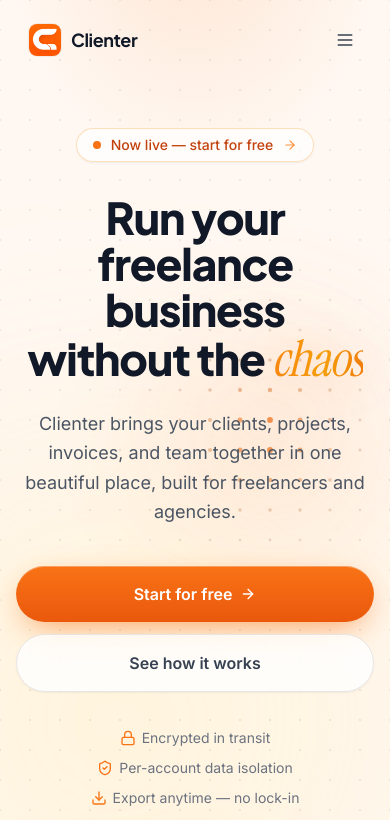
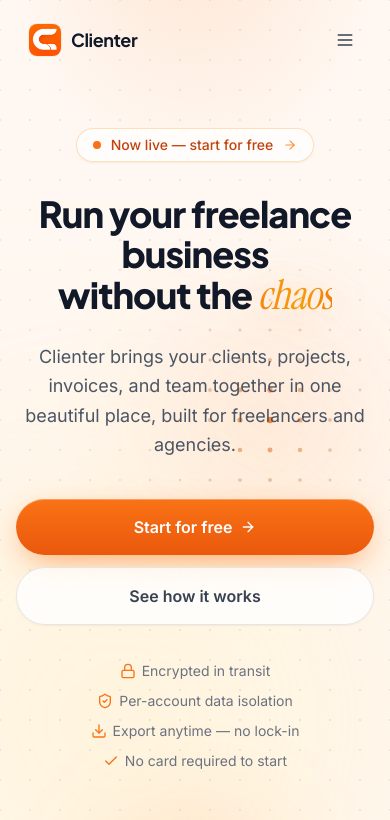
Before and after one commit to DeveloperRajesh25/clienter-landing, a Next.js app: page / in a window 390 px wide. Shown: the top 820 px of the page. Built offline with nearby package versions, Linux system fonts and the light colour scheme.

Commit message:
responsive

```diff
--- a/package.json
+++ b/package.json
@@ -12,6 +12,7 @@
   },
   "dependencies": {
     "@supabase/supabase-js": "^2.76.1",
+    "lenis": "^1.3.25",
     "lucide-react": "^0.344.0",
     "next": "14.2.35",
     "react": "^18.2.0",
--- a/src/app/layout.tsx
+++ b/src/app/layout.tsx
@@ -3,6 +3,7 @@ import { Inter, Plus_Jakarta_Sans, Instrument_Serif } from 'next/font/google'
 import Script from 'next/script'
 import './globals.css'
 import { JsonLd } from '@/components/marketing/JsonLd'
+import { SmoothScroll } from '@/components/SmoothScroll'
 import {
   organizationSchema,
   websiteSchema,
@@ -117,7 +118,9 @@ gtag('config', 'G-T9J10XNCG5');`}
           data={[organizationSchema(), websiteSchema(), softwareApplicationSchema()]}
         />
       </head>
-      <body className="font-sans">{children}</body>
+      <body className="font-sans">
+        <SmoothScroll>{children}</SmoothScroll>
+      </body>
     </html>
   )
 }
--- a/src/app/page.tsx
+++ b/src/app/page.tsx
@@ -425,7 +425,7 @@ export default function LandingPage() {
             </Reveal>
 
             <Reveal delay={80}>
-              <h1 className="mt-8 text-balance font-display text-[2.75rem] font-extrabold leading-[1.05] tracking-tight text-gray-900 sm:text-6xl lg:text-7xl">
+              <h1 className="mt-8 text-balance font-display text-4xl font-extrabold leading-[1.1] tracking-tight text-gray-900 sm:text-6xl lg:text-7xl">
                 Run your freelance business{' '}
                 <br className="hidden lg:block" />
                 without the{' '}
--- /dev/null
+++ b/src/components/SmoothScroll.tsx
@@ -0,0 +1,36 @@
+'use client'
+
+import { useState } from 'react'
+import { ReactLenis } from 'lenis/react'
+
+/**
+ * Site-wide inertia scrolling (the "locomotive" feel), powered by Lenis in
+ * `root` mode: it drives the native window scroll rather than wrapping the
+ * page in its own scroll container, so window.scrollY-based effects (e.g.
+ * the header's scroll-condense state) and hash anchors keep working as-is.
+ *
+ * Skips smoothing entirely for prefers-reduced-motion, per WCAG guidance.
+ */
+export function SmoothScroll({ children }: { children: React.ReactNode }) {
+  const [reducedMotion] = useState(
+    () =>
+      typeof window !== 'undefined' &&
+      window.matchMedia('(prefers-reduced-motion: reduce)').matches
+  )
+
+  if (reducedMotion) return <>{children}</>
+
+  return (
+    <ReactLenis
+      root
+      options={{
+        duration: 1.2,
+        smoothWheel: true,
+        touchMultiplier: 1.5,
+        anchors: true,
+      }}
+    >
+      {children}
+    </ReactLenis>
+  )
+}
--- a/src/lib/site.ts
+++ b/src/lib/site.ts
@@ -115,7 +115,7 @@ export const NAV_LINKS = [
   { href: '/how-it-works', label: 'How it works' },
   { href: '/pricing', label: 'Pricing' },
   { href: '/demo', label: 'Demo' },
-  { href: '/faq', label: 'FAQ' },
+  { href: '/contact', label: 'Contact' },
 ]
 
 /** Footer link columns. */
```
Also changed, not shown: 1 other file (tests, documents, lock files or other folders).
